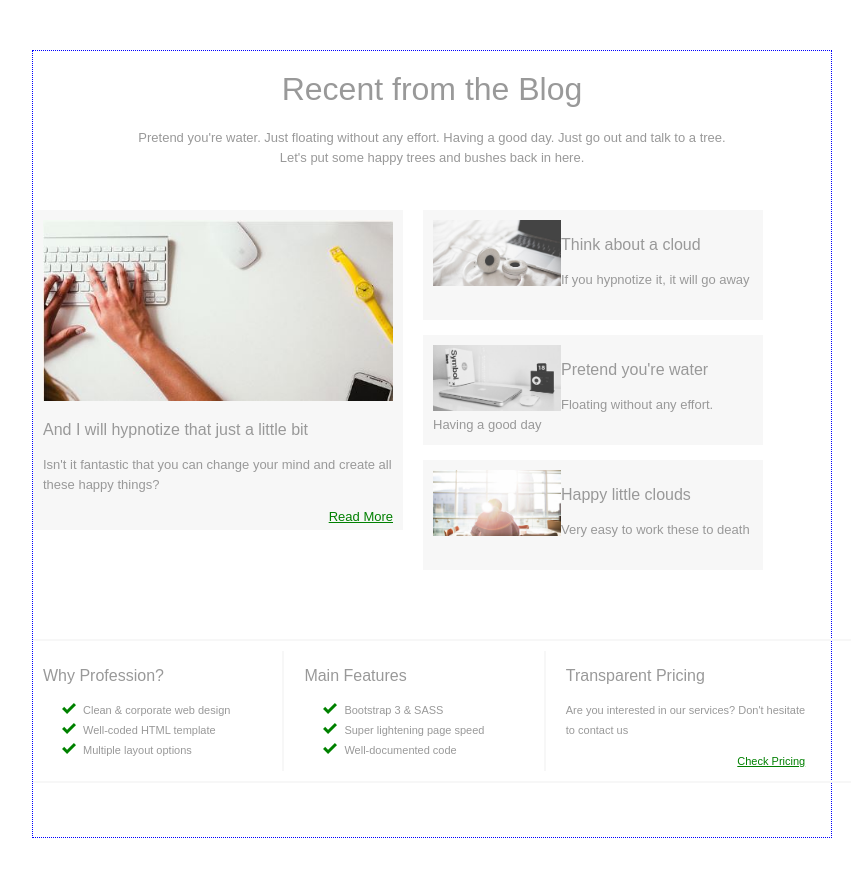
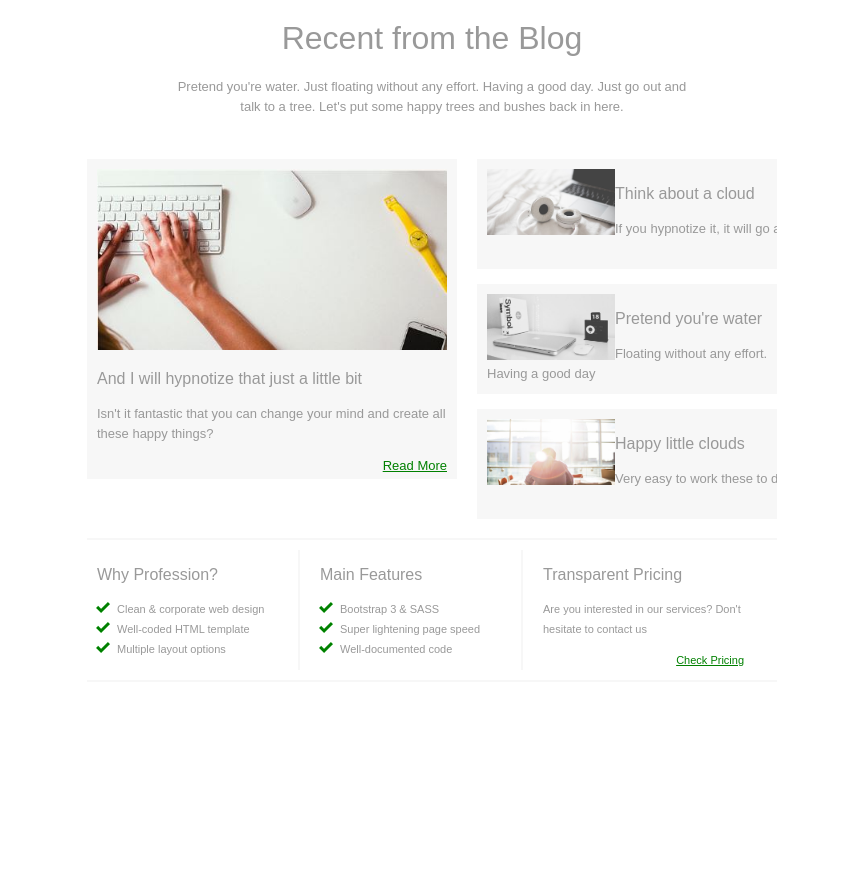
Before and after one commit to hijackjones/hijackjones.github.io, a PHP site: page /AustinCodingAcademy_Spring2016/Week3/Homework2/index.html in a window 1280 px wide. Shown: the whole page, without its empty margins (208-1071 px from the left). After the commit the page ends 666 px from the top, so only its background shows below. Run offline with PHP 8.4, Linux system fonts and the light colour scheme.

Commit message:
working on getting my aside to line up correctly

```diff
--- a/AustinCodingAcademy_Spring2016/Week3/Homework2/css/homework-style.css
+++ b/AustinCodingAcademy_Spring2016/Week3/Homework2/css/homework-style.css
@@ -3,13 +3,16 @@ body {
     margin: 0;
     padding: 0;
     font-family: sans-serif;
-    width: 900px;
     margin: auto;
+    /*    width: 900px;*/
 }
 
 .main {
-    border: 1px dotted blue;
-    margin: 50px;
+    width: 690px;
+    margin: auto;
+    /*    margin: 50px;*/
+    /*    padding-left: 50px;*/
+    /*    border: 1px dotted blue;*/
 }
 
 .header {
@@ -17,8 +20,29 @@ body {
     display: inline-block;
     padding: 0px 90px 0px 90px;
     margin-bottom: 30px;
-/*        width: 70%;*/
-/*    overflow: auto;*/
+    /*        width: 70%;*/
+    /*    overflow: auto;*/
+}
+
+#body {
+    display: inline-block;
+    /*    width: 100%;*/
+    width: 690px;
+    /*    border: 1px dotted green;*/
+}
+
+.content {
+    width: 350px;
+    float: left;
+    background: #f7f7f7;
+    padding: 10px;
+    margin-right: 10px;
+    /*    margin-left: 80px;*/
+    height: 300px;
+}
+
+.aside {
+    overflow: auto;
 }
 
 h1 {
@@ -30,7 +54,7 @@ h1 {
 h3 {
     color: #999;
     /*    margin: 20px;*/
-    /*    margin-left: 10px;*/
+/*        margin-left: 100px;*/
     font-weight: 500;
     font-size: 16px;
 }
@@ -46,32 +70,18 @@ a {
     float: right;
 }
 
-#body {
-    display: inline-block;
-    width: 100%;
-}
-
-.content {
-    width: 350px;
-    float: left;
-    background: #f7f7f7;
-    padding: 10px;
-    margin-right: 10px;
-    height: 300px;
-}
-
-.aside {
-    overflow: auto;
-}
-
 .aside > div {
     width: 320px;
     height: 90px;
-/*    float: left;*/
+    /*    float: left;*/
     background: #f7f7f7;
     padding: 10px;
     margin-left: 10px;
     margin-bottom: 15px;
+}
+
+.shortpost {
+    height: 90px;
 }
 
 img {
@@ -86,15 +96,17 @@ img {
 }
 
 .footer {
-    margin-top: 50px;
-    margin-bottom: 50px;
+    /*    margin-top: 50px;*/
+    margin-bottom: 20px;
+    /*    margin-left: 30px;*/
     border-top: 2px solid #f7f7f7;
     border-bottom: 2px solid #f7f7f7;
     padding: 10px;
-    overflow: auto;
+    /*    margin-left: 80px;*/
+    /*    overflow: auto;*/
     display: inline-block;
-    width: 100%;
-/*    border: 1px dotted red;*/
+    /*    width: 100%;*/
+    /*    border: 1px dotted red;*/
 }
 
 .footercolumn {
@@ -104,14 +116,20 @@ img {
     /*    margin: 0 auto;*/
 }
 
-.footercolumn > p, ul {
+.footercolumn > p,
+ul {
     font-size: 11px;
     color: #999;
-    line-height: 180%
+    line-height: 180%;
+
 }
 
 ul {
     list-style-image: url('../img/green_check.png');
+}
+
+li {
+    margin-left: -20px;
 }
 
 .footer > div:nth-child(2) {
@@ -124,9 +142,10 @@ ul {
 
 .shortpost > img {
     float: left;
-    width: 20%;
+/*    width: 20%;*/
 }
 
+/* This thing here'll save drowning babies and defeat ISIS */
 .clearfix:after {
     clear: both;
     content: ".";
```
